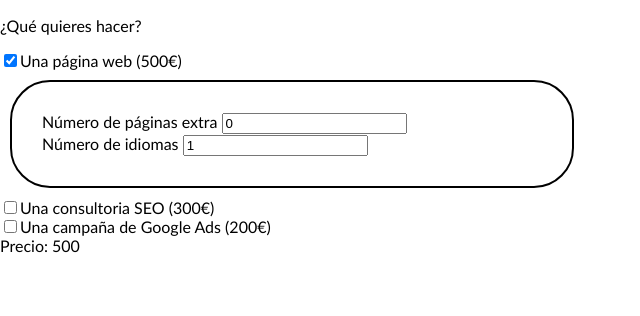
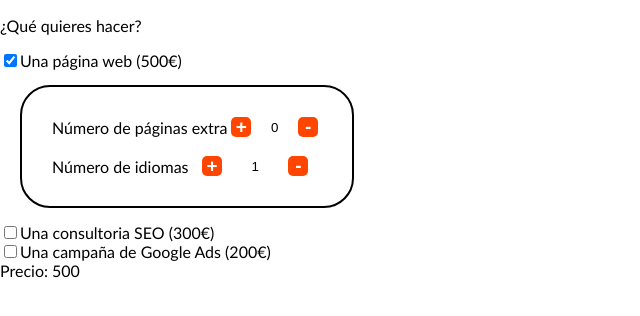
Before and after one commit to Leptonita/SPRINT7-REACT, a React (Create React App) app: page / in a window 1280 px wide. Both pictures are taken after a click on the checkbox 10 px from the left and 60 px from the top of the page. Shown: the top 316 px of the page, without its empty margins (0-640 px from the left). Built offline with nearby package versions, Linux system fonts and the light colour scheme.

Commit message:
SP7ex3 buttons +/- and input to change number of web pages and languages

```diff
--- /dev/null
+++ b/src/components/InputBtn.js
@@ -0,0 +1,38 @@
+import { useEffect, useState } from 'react';
+import { Btn, InputTxt, DivInputBtn } from './Panel-styled';
+
+const InputBtn = ({ id, name, placeholder, value, handleChange }) => {
+
+    const [valueNum, setValueNum] = useState(value)
+
+    useEffect(() => {
+        handleChange(valueNum);
+    }, [valueNum])
+
+    const handleInputNumChange = (event) => {
+        if (event.target.value >= 0) {
+            setValueNum(Number(event.target.value));
+        } else {
+            alert("sólo números enteros positivos");
+        }
+    }
+
+
+    const increaseNum = () => {
+        return valueNum >= 0 ? setValueNum(valueNum + 1) : 0;
+    }
+
+    const decreaseNum = () => {
+        return valueNum >= 1 ? setValueNum(valueNum - 1) : 0;
+    }
+    return (
+        <>
+            <Btn onClick={increaseNum}>+</Btn>
+            <InputTxt id={id} type="text" name={name} placeholder={placeholder} value={valueNum}
+                onChange={handleInputNumChange} />
+            <Btn onClick={decreaseNum}>-</Btn>
+
+        </>
+    )
+}
+export default InputBtn;
--- a/src/components/Panel-styled.js
+++ b/src/components/Panel-styled.js
@@ -1,9 +1,37 @@
 import styled from "styled-components";
 
 export const DivWebPages = styled.div`
-width: 500px;
+width: 270px;
 border: 2px solid black;
-margin: 10px;
+margin: 15px 20px;
 padding: 30px;
-border-radius: 40px;
+border-radius: 30px;
 `;
+
+export const DivInputBtn = styled.div`
+display: flex;
+align-items: center;
+justify-content: space-around;
+`;
+
+export const Btn = styled.button`
+width: 20px;
+height: 20px;
+font-weight: bolder;
+font-size: 19px;
+color: white;
+background-color: orangered;
+margin: 0 auto;
+padding: 0;
+display: inline-block;
+line-height: 20px;
+border: 0px solid transparent;
+border-radius: 5px;
+text-align: center;
+`;
+
+export const InputTxt = styled.input`
+width: 35px;
+border: 0px solid white;
+text-align: center;
+`;
--- a/src/components/WebPages.js
+++ b/src/components/WebPages.js
@@ -1,5 +1,6 @@
 import { useEffect, useState } from 'react';
-import { DivWebPages } from './Panel-styled';
+import { DivWebPages, DivInputBtn } from './Panel-styled';
+import InputBtn from './InputBtn';
 
 const WebPages = ({ amountPagesLang }) => {
     const [numPages, setNumPages] = useState(0);
@@ -9,35 +10,44 @@ const WebPages = ({ amountPagesLang }) => {
         amountPagesLang(numPages, numLanguages);
     }, [numPages, numLanguages])
 
-    const handleNumPages = (event) => {
+    /* const handleNumPages = (event) => {
         if (event.target.value >= 0) {
             setNumPages(parseInt(event.target.value));
         } else {
             alert("sólo número enteros positivos")
         }
+    } */
+
+    const handleNumPages = (num) => {
+        setNumPages(parseInt(num));
     }
 
-    const handleNumLanguages = (event) => {
+    /* const handleNumLanguages = (event) => {
         if (event.target.value > 0) {
             setNumLanguages(parseInt(event.target.value));
         } else {
             alert("la web debe tener un idioma como mínimo")
         }
+    } */
+
+    const handleNumLanguages = (num) => {
+
+        setNumLanguages(parseInt(num));
     }
 
     return (
         <DivWebPages>
-            <div>
-                <label htmlFor="pages">Número de páginas extra </label>
-                <input id="pages" type="number" name="numPag" placeholder="0" value={numPages}
-                    onChange={handleNumPages} />
-            </div>
 
-            <div>
+            <DivInputBtn>
+                <label htmlFor="pages2">Número de páginas extra </label>
+                <InputBtn id="pages2" name="numPag" placeholder="0" value={numPages} handleChange={handleNumPages} />
+            </DivInputBtn>
+            <br />
+            <DivInputBtn>
                 <label htmlFor="languages">Número de idiomas </label>
-                <input id="languages" type="number" name="numPag" placeholder="1" value={numLanguages}
-                    onChange={handleNumLanguages} />
-            </div>
+                <InputBtn id="languages" type="number" name="numPag" placeholder="1" value={numLanguages}
+                    handleChange={handleNumLanguages} />
+            </DivInputBtn>
 
         </DivWebPages >
     )
```
